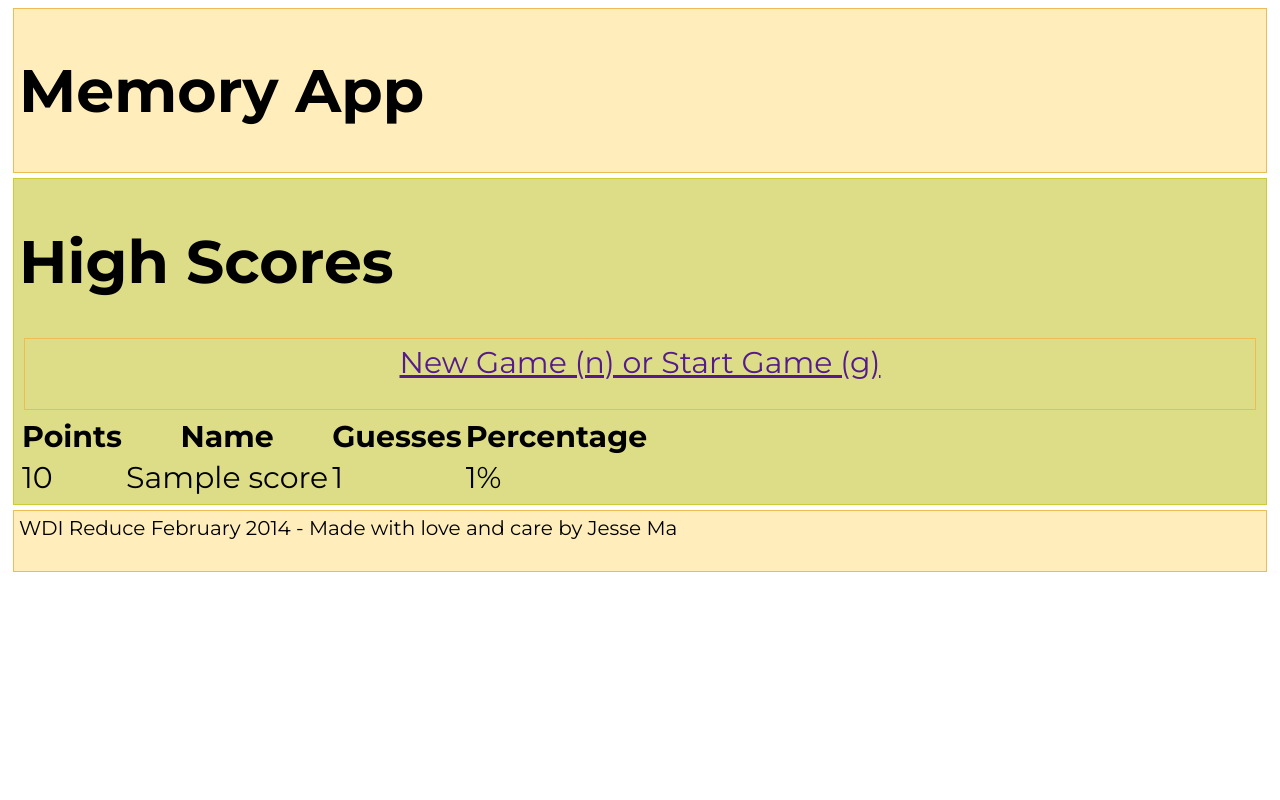
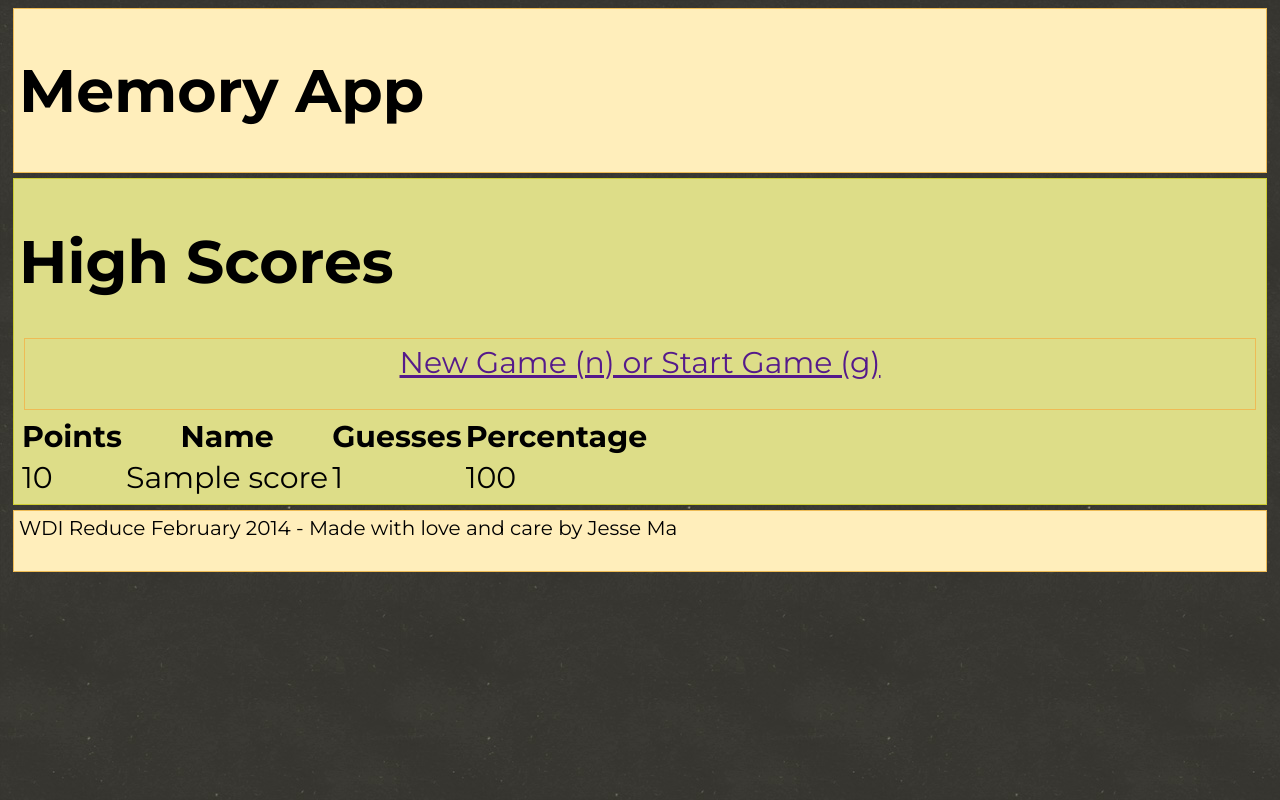
Before and after one commit to CH-JesseMa/memory_app, a Rails app: page /scores in a window 1280 px wide. Run offline with Rails 7, Linux system fonts and the light colour scheme; tables that the repository leaves empty hold one stand-in row (values such as "Sample post"); some libraries are stand-ins or nearby versions.

Commit message:
fix table

```diff
--- a/app/assets/javascripts/scripts.js
+++ b/app/assets/javascripts/scripts.js
@@ -17,6 +17,8 @@ $(document).keyup(function (event) {
     window.location.href = "/";
   } else if (event.which == 71 || event.keyCode == 71) {
     $("#new").trigger('click')
+  } else if ((event.which == 72 || event.keyCode == 72) && (element == 1 || TimeRemaining == 0)) {
+    window.location.href = "/scores";
   }
 });
 
--- a/app/assets/stylesheets/style.css
+++ b/app/assets/stylesheets/style.css
@@ -3,6 +3,8 @@ body {
    font-size: 30px;
    font-family: 'Montserrat', sans-serif;
    background: #fff;
+   background-image: url(/assets/tile.png);
+
   }
 
 header, footer {
--- a/app/views/scores/index.html.erb
+++ b/app/views/scores/index.html.erb
@@ -23,9 +23,7 @@
       <td><%= score.guesses %></td>
       <td>
         <% if score.guesses != 0 %>
-          <%= (score.correct / score.guesses) %>%
-        <% else %>
-          0%
+          <%= ((score.correct/score.guesses) * 100) %>
         <% end  %>
       </td>
     </tr>
```
